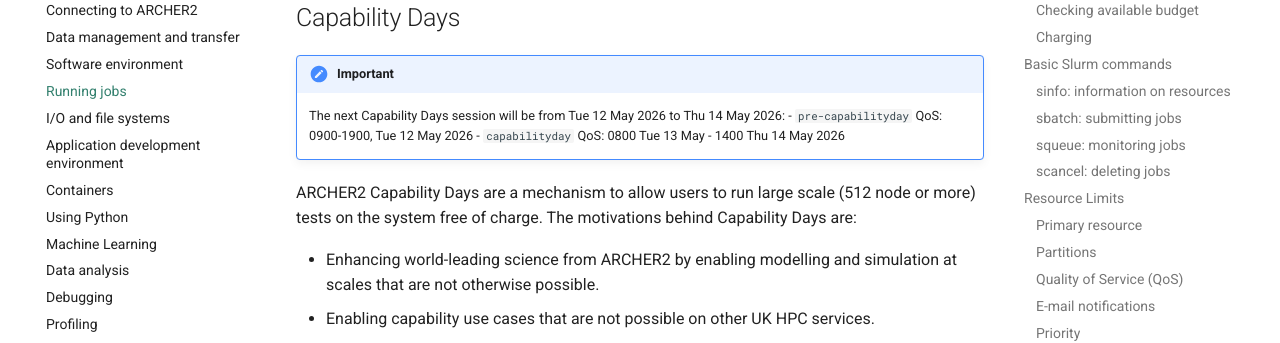
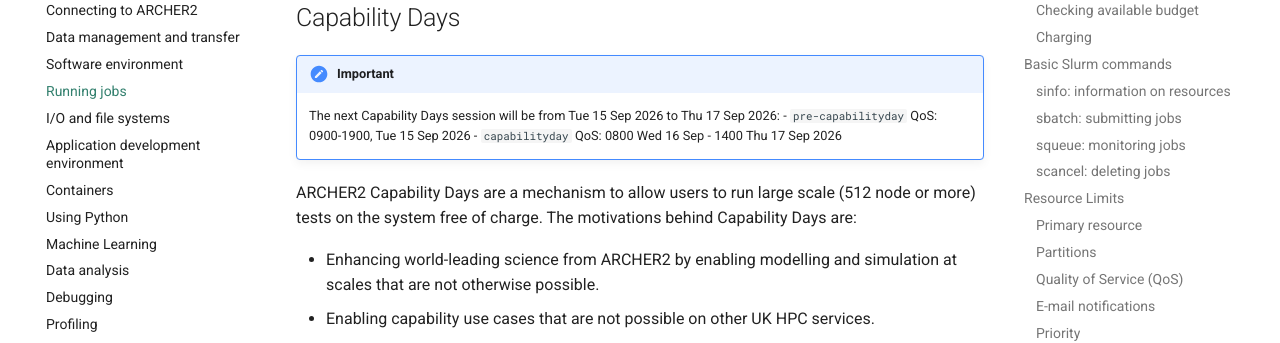
Before and after one commit to ARCHER2-HPC/archer2-docs, an MkDocs documentation site: the page built from docs/user-guide/scheduler.md, in a window 1280 px wide and 900 px high, scrolled down 51575 px. Shown: the part 152-495 px from the top of the window. Built offline with MkDocs 1.6.1 and Material for MkDocs 9.7.7, drawn with Linux system fonts in a browser that asks for light colours; comment, search, counter and statistics services are not loaded; some of the changed lines change nothing that is shown.

Commit message:
Adds capability day dates

````diff
--- a/docs/user-guide/scheduler.md
+++ b/docs/user-guide/scheduler.md
@@ -2366,9 +2366,9 @@
 ## Capability Days
 
 !!! important
-    The next Capability Days session will be from Tue 12 May 2026 to Thu 14 May 2026:
-    - `pre-capabilityday` QoS: 0900-1900, Tue 12 May 2026
-    - `capabilityday` QoS: 0800 Tue 13 May - 1400 Thu 14 May 2026
+    The next Capability Days session will be from Tue 15 Sep 2026 to Thu 17 Sep 2026:
+    - `pre-capabilityday` QoS: 0900-1900, Tue 15 Sep 2026
+    - `capabilityday` QoS: 0800 Wed 16 Sep - 1400 Thu 17 Sep 2026
 
 ARCHER2 Capability Days are a mechanism to allow users to run large scale (512 node or more) tests
 on the system free of charge. The motivations behind Capability Days are:
@@ -2432,54 +2432,6 @@
 
 srun --hint=multithread --distribution=block:block my_app.x
 ```
-
-<!--
-### NERC Capability reservation
-
-The NERC Capability reservation is typically available directly before the full Capability Day session and allows
-short test jobs to prepare for Capability Day.
-
-Submit to the `NERCcapability` *reservation*. Jobs can be submitted ahead of time and will start when the NERC Capability
-reservatoin starts.
-
-`NERCcapability` reservation limits:
-
-- Only available to users in NERC projects
-- Available for 8 hours
-- 1024 nodes available
-- Maximum job size: 1024 nodes
-- Maximum walltime: 8 hours (reservation length)
-    - We will monitor use of the reservation to ensure multiple users get a chance to run
-    - Any long jobs blocking access for other users will be killed
-- High memory nodes are not available
-- Jobs are free
-
-#### Example NERC Capability reservation job submission script
-
-```slurm
-#!/bin/bash
-#SBATCH --job-name=NERC_capability_job
-#SBATCH --nodes=256
-#SBATCH --ntasks-per-node=8
-#SBATCH --cpus-per-task=16
-#SBATCH --time=1:0:0
-#SBATCH --partition=standard
-#SBATCH --reservation=NERCcapability
-#SBATCH --qos=reservation
-#SBATCH --account=t01
-
-export OMP_NUM_THREADS=16
-export OMP_PLACES=cores
-export SRUN_CPUS_PER_TASK=$SLURM_CPUS_PER_TASK
-
-# Check process/thread placement
-module load xthi
-srun --hint=multithread --distribution=block:block xthi > placement-${SLURM_JOBID}.out
-
-srun --hint=multithread --distribution=block:block my_app.x
-```
--->
-
 
 ### Capability Day session
 
````
